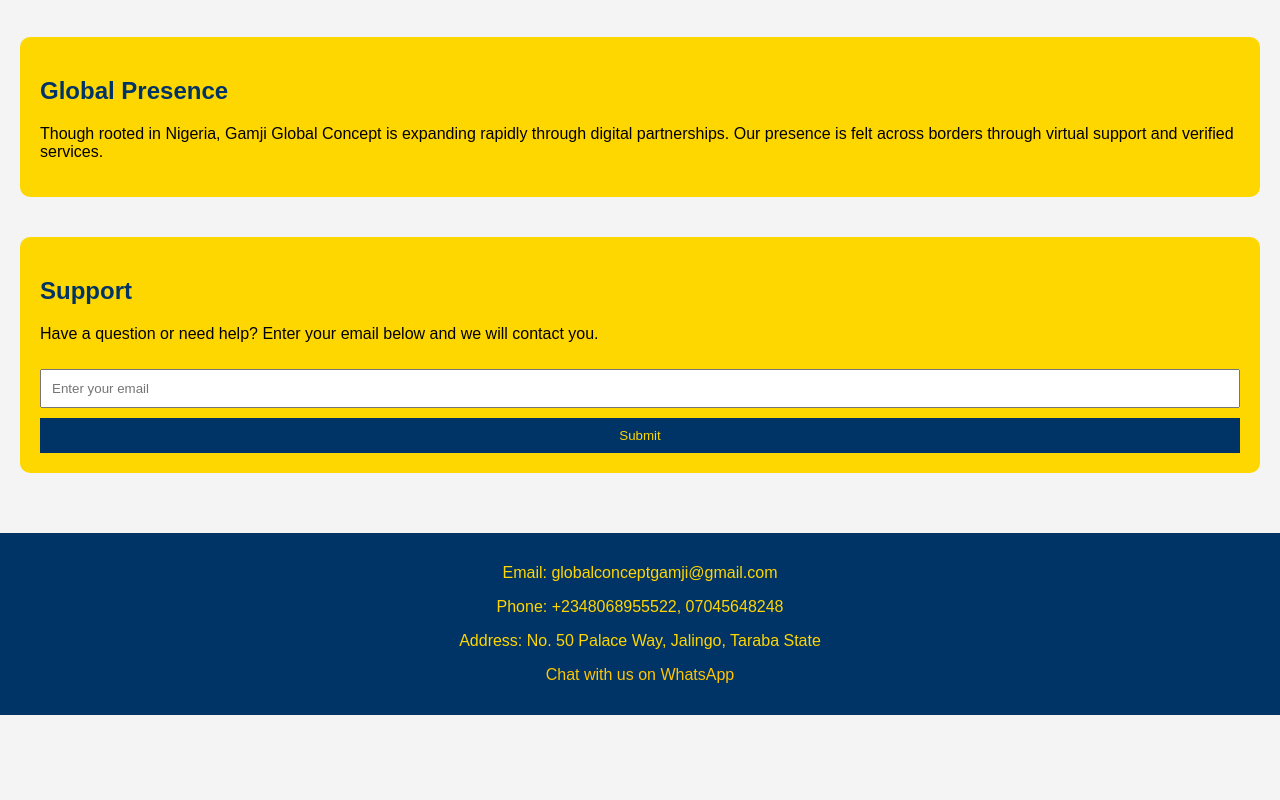
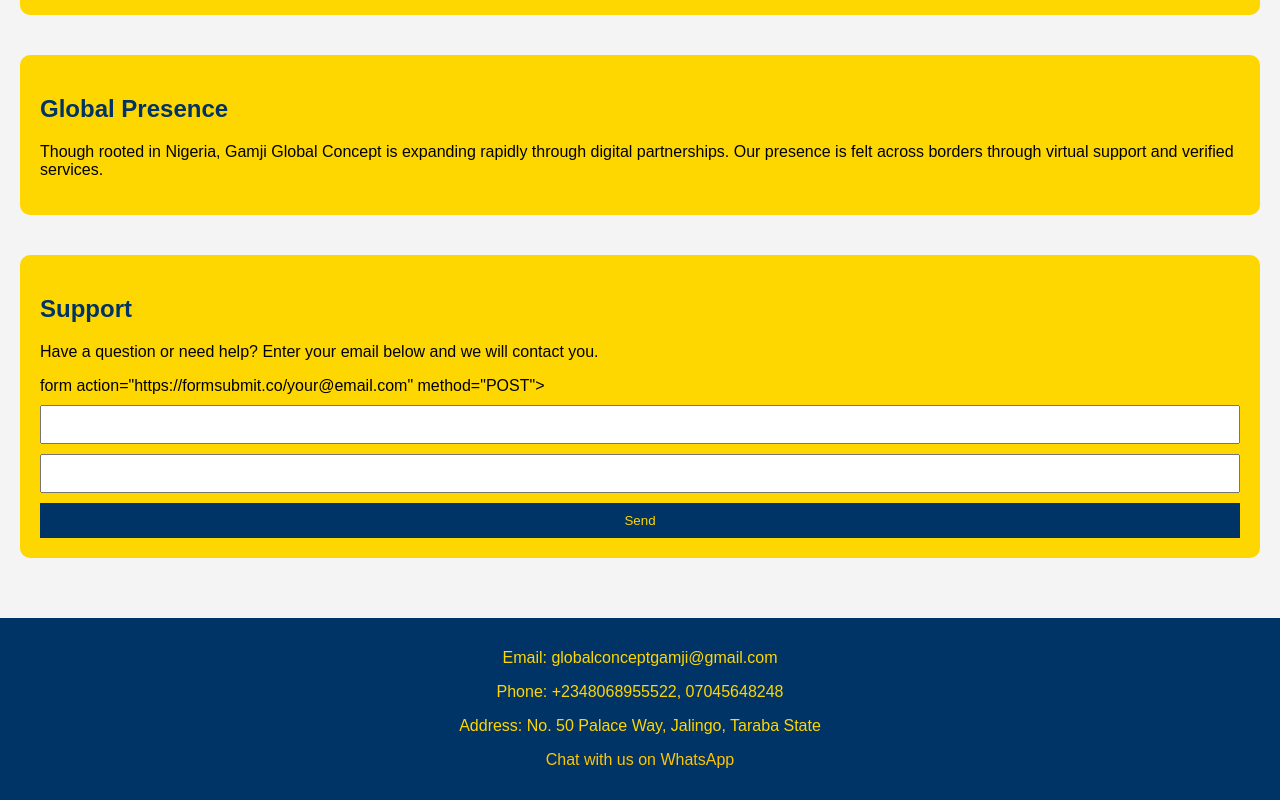
Before and after one commit to auwal11/Gamji-website, a plain HTML site: page index.html in a window 1280 px wide. Shown: the part 1120-1920 px from the top of the page. Before the commit the page ends 1835 px from the top, so only its background shows below. Drawn offline with Linux system fonts and the light colour scheme.

Commit message:
Update index.html

```diff
--- a/index.html
+++ b/index.html
@@ -1,4 +1,4 @@
-<!DOCTYPE html>
+DOCTYPE ht<!DOCTYPE html>
 <html lang="en">
 <head>
   <meta charset="UTF-8" />
@@ -73,11 +73,10 @@
     <section class="form-section">
   <h2>Support</h2>
   <p>Have a question or need help? Enter your email below and we will contact you.</p>
-  <form action="https://formsubmit.co/globalconceptgamji@gmail.com" method="POST">
-    <input type="hidden" name="_next" value="you web site /thank-you.html">
-    <input type="hidden" name="_captcha" value="true">
-    <input type="email" name="email" placeholder="Enter your email" required>
-    <button type="submit">Submit</button>
+  form action="https://formsubmit.co/your@email.com" method="POST">
+     <input type="text" name="name" required>
+     <input type="email" name="email" required>
+     <button type="submit">Send</button>
   </form>
 </section>
   </main>
```
